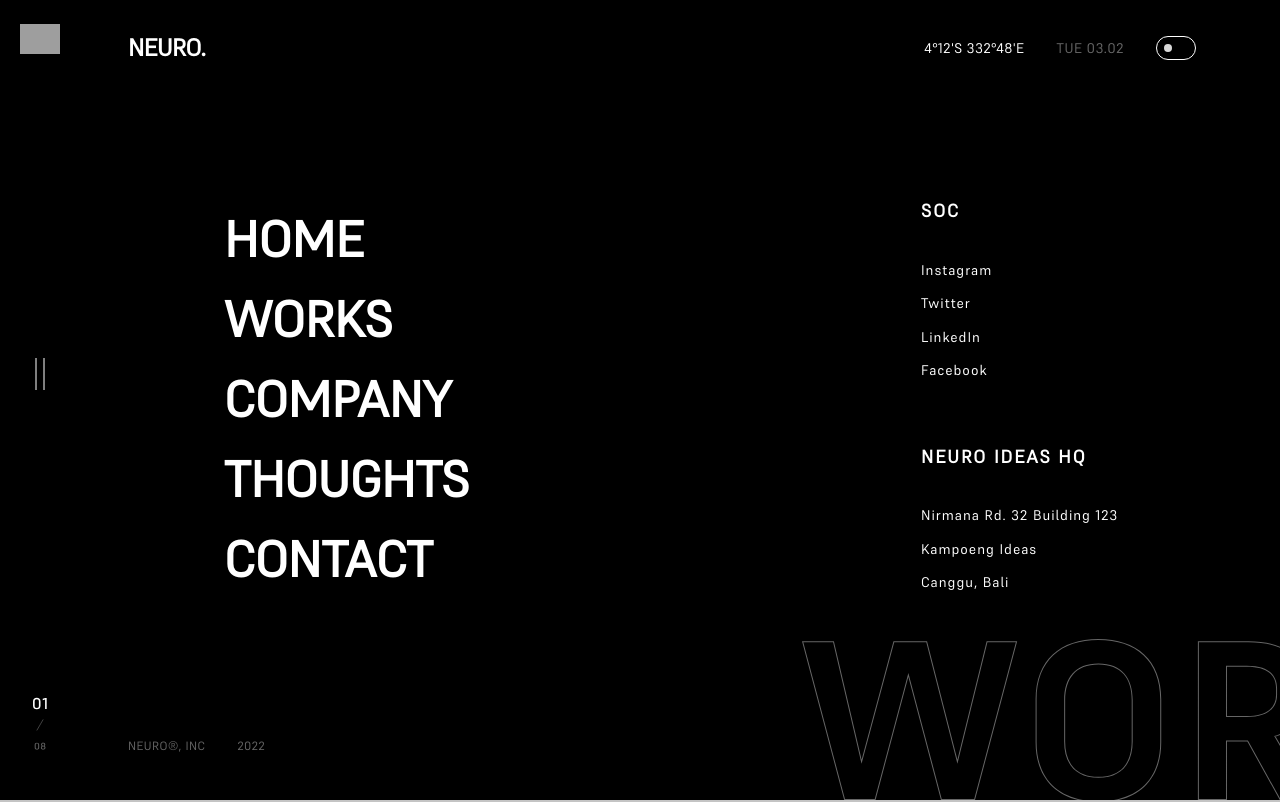
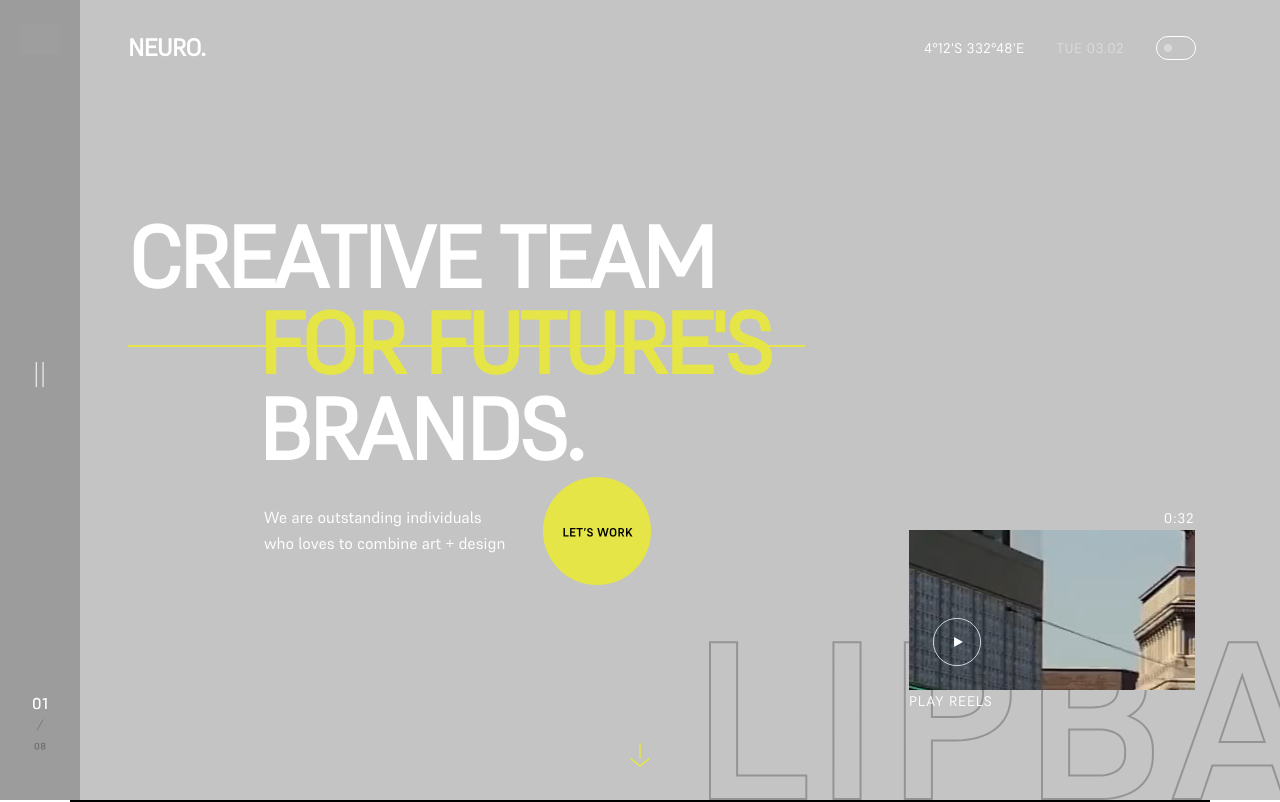
Before and after one commit to mosikkaa/NextProject, a Next.js app in the folder my-app/: page / in a window 1280 px wide. Shown: the top 802 px of the page. Built offline with nearby package versions, Linux system fonts and the light colour scheme; grey boxes are pictures that could not be loaded.

Commit message:
add Menu

```diff
--- a/my-app/app/components/atoms/LeftMenu/LeftMenu.tsx
+++ b/my-app/app/components/atoms/LeftMenu/LeftMenu.tsx
@@ -1,25 +1,27 @@
 'use client'
 import Image from "next/image";
-import {useState} from "react";
 import * as motion from "motion/react-client";
 import MenuButton from "@/app/components/atoms/MenuButton/MenuButton";
+import useHide from "@/app/hooks/useHide";
 
 
-const LeftMenu = () => {
 
+const LeftMenu = ({isOpen,setIsOpen}:any) => {
 
-     return(
-       <div className='h-screen sm:flex flex-col justify-between bg-black/20 pt-6 pb-11 px-2 items-center hidden w-[80px] z-99 fixed left-0'>
+    const show:boolean = useHide()
+
+    return (
+        <motion.div  animate={{x: show ? 0 : '-100%', opacity: show ? 1 : 0.96,}} transition={{type: 'spring', stiffness: 200, damping: 25,}} className={`h-screen sm:flex flex-col justify-between  ${isOpen ? 'bg-transparent' : 'bg-black/20'}  pt-6 pb-11 px-2 items-center hidden w-[80px] z-99 fixed left-0`} style={{zIndex:9999}}>
             <div>
                 <Image className='' src="/LogoN1.svg" width={40} height={40} alt="Logo"/>
             </div>
 
-           <MenuButton/>
+            <MenuButton isOpen={isOpen} onClick={() => setIsOpen(!isOpen)}/>
 
             <div>
-               <Image className='' src="/Pagination.svg" width={80} height={80} alt="Logo"/>
+                <Image className='' src='/Pagination.svg' width={80} height={80} alt="Logo"/>
             </div>
-       </div>
+        </motion.div>
     );
 };
 
--- a/my-app/app/components/atoms/Menu/Menu.tsx
+++ b/my-app/app/components/atoms/Menu/Menu.tsx
@@ -1,38 +1,40 @@
-import Image from "next/image";
+import { motion } from "motion/react";
+import {lineVariants, itemVariants, getMenuVariants} from "@/app/utils/motionVariants/motionVariants";
 
-const Menu = () => {
+const Menu = ({ isOpen }:any) => {
+
      return(
-       <div className='w-full flex items-center h-screen pl-[9%] pr-[9%] sm:pl-28 sm:pr-28 xl:pl-32 xl:pr-21 bg-black'>
-           <div className='flex justify-between w-full items-center'>
-               <ul className='sm:w-6/13 md:w-5/9 lg:w-3/6'>
-                   <li className='text-white pl-[18%] relative opacity-100 font-[Supreme] font-bold sm:text-[34px] md:text-[40px]  lg:text-[50px] 2xl:text-[50px] leading-[160%] tracking-[0px] uppercase align-middle group delay-[100ms] transition-all duration-[10000ms] ease-in-out"'>HOME<div className='absolute group-hover:block transition-all duration-[10000ms] hidden right-0 top-1/2 border-2 border-[#E5E548] w-full h-0'></div></li>
-                   <li className='text-white pl-[18%] relative opacity-100 font-[Supreme] font-bold sm:text-[34px] md:text-[40px]  lg:text-[50px] 2xl:text-[50px] leading-[160%] tracking-[0px] uppercase align-middle group delay-[100ms] transition-all duration-[10000ms] ease-in-out"'>WORKS<div className='absolute group-hover:block  hidden right-0  top-1/2 border-2 border-[#E5E548] w-full h-1'></div></li>
-                   <li className='text-white pl-[18%] relative opacity-100 font-[Supreme] font-bold sm:text-[34px] md:text-[40px]  lg:text-[50px] 2xl:text-[50px] leading-[160%] tracking-[0px] uppercase align-middle group delay-[100ms] transition-all duration-[10000ms] ease-in-out"'>COMPANY<div className='absolute group-hover:block  right-0 hidden  top-1/2 border-2 border-[#E5E548] w-full h-1'></div></li>
-                   <li className='text-white pl-[18%] relative opacity-100 font-[Supreme] font-bold sm:text-[34px] md:text-[40px]  lg:text-[50px] 2xl:text-[50px] leading-[160%] tracking-[0px] uppercase align-middle group delay-[100ms] transition-all duration-[10000ms] ease-in-out"'>THOUGHTS<div className='absolute group-hover:block  right-0 hidden  top-1/2 border-2 border-[#E5E548] w-full h-1'></div></li>
-                   <li className='text-white pl-[18%] relative opacity-100 font-[Supreme] font-bold sm:text-[34px] md:text-[40px]  lg:text-[50px] 2xl:text-[50px] leading-[160%] tracking-[0px] uppercase align-middle group delay-[100ms] transition-all duration-[10000ms] ease-in-out"'>CONTACT<div className='absolute group-hover:block  right-0 hidden top-1/2 border-2 border-[#E5E548] w-full h-1'></div></li>
+         <motion.div initial="closed" animate={isOpen ? 'open' : 'closed'} variants={getMenuVariants()} transition={{duration: 0.6, ease: 'easeInOut'}} className={`w-full fixed z-99 flex items-end sm:items-center h-screen pl-[9%] pr-[9%] sm:pl-28 sm:pr-28 xl:pl-32 xl:pr-21 bg-black`}>
+           <div className='sm:flex-row flex-col flex sm:gap-0 gap-24 sm:pt-0 sm:pb-0 pt-[35%] pb-[15%] justify-between w-full items-center'>
+               <ul className='sm:w-6/13 md:w-5/9 lg:w-3/6 w-full'>
+                   <motion.li whileHover="show" initial="hidden"  variants={itemVariants} className='text-white pl-0 sm:pl-[18%] relative opacity-100 font-[Supreme] font-bold text-[50px] sm:text-[34px] md:text-[40px]  lg:text-[50px] xl:text-[52px] 2xl:text-[60px] leading-[160%] tracking-[0px] uppercase align-middle  group  cursor-pointer'>HOME<motion.div variants={lineVariants} className='absolute group-hover:block hidden right-0 border-2 border-[#E5E548] w-full'></motion.div></motion.li>
+                   <motion.li whileHover="show" initial="hidden"  variants={itemVariants} className='text-white pl-0 sm:pl-[18%] relative opacity-100 font-[Supreme] font-bold text-[50px] sm:text-[34px] md:text-[40px]  lg:text-[50px] xl:text-[52px] 2xl:text-[60px] leading-[160%] tracking-[0px] uppercase align-middle  group  cursor-pointer'>WORKS<motion.div variants={lineVariants} className='absolute group-hover:block hidden right-0 border-2 border-[#E5E548] w-full'></motion.div></motion.li>
+                   <motion.li whileHover="show" initial="hidden"  variants={itemVariants} className='text-white pl-0 sm:pl-[18%] relative opacity-100 font-[Supreme] font-bold text-[50px] sm:text-[34px] md:text-[40px]  lg:text-[50px] xl:text-[52px] 2xl:text-[60px] leading-[160%] tracking-[0px] uppercase align-middle  group  cursor-pointer'>COMPANY<motion.div variants={lineVariants} className='absolute group-hover:block hidden right-0 border-2 border-[#E5E548] w-full'></motion.div></motion.li>
+                   <motion.li whileHover="show" initial="hidden"  variants={itemVariants} className='text-white pl-0 sm:pl-[18%] relative opacity-100 font-[Supreme] font-bold text-[50px] sm:text-[34px] md:text-[40px]  lg:text-[50px] xl:text-[52px] 2xl:text-[60px] leading-[160%] tracking-[0px] uppercase align-middle  group  cursor-pointer'>THOUGHTS<motion.div variants={lineVariants} className='absolute group-hover:block hidden right-0 border-2 border-[#E5E548] w-full'></motion.div></motion.li>
+                   <motion.li whileHover="show" initial="hidden"  variants={itemVariants} className='text-white pl-0 sm:pl-[18%] relative opacity-100 font-[Supreme] font-bold text-[50px] sm:text-[34px] md:text-[40px]  lg:text-[50px] xl:text-[52px] 2xl:text-[60px] leading-[160%] tracking-[0px] uppercase align-middle  group  cursor-pointer'>CONTACT<motion.div variants={lineVariants} className='absolute group-hover:block hidden right-0 border-2 border-[#E5E548] w-full'></motion.div></motion.li>
                </ul>
-               <div className='xl:w-[275px] lg:w-[240px] h-100 gap-12 md:w-[220px] flex flex-col justify-between'>
+               <div className='xl:w-[275px] lg:w-[240px]  sm:h-100 sm:gap-0 gap-12 w-full sm:w-[174px] md:w-[220px] flex flex-row sm:flex-col justify-around'>
                    <div className='flex flex-col gap-8'>
-                       <h3 className='text-white font-[Supreme] font-bold sm:text-[18px] text-[16px] leading-[120%] tracking-[2px]'>SOC</h3>
-                       <ul>
-                           <li className='text-white font-[Supreme] font-normal sm:text-[14px] text-[12px] leading-[240%] tracking-[1px]'>Instagram</li>
-                           <li className='text-white font-[Supreme] font-normal sm:text-[14px] text-[12px] leading-[240%] tracking-[1px]'>Twitter</li>
-                           <li className='text-white font-[Supreme] font-normal sm:text-[14px] text-[12px] leading-[240%] tracking-[1px]'>LinkedIn</li>
-                           <li className='text-white font-[Supreme] font-normal sm:text-[14px] text-[12px] leading-[240%] tracking-[1px]'>Facebook</li>
+                       <h3 className='text-white font-[Supreme] font-bold sm:text-[14px] text-[14px] leading-[120%] tracking-[2px]'>SOC</h3>
+                       <ul className='sm:gap-0 gap-2 flex flex-col'>
+                           <motion.li whileHover={{color: "#E5E548", transition: { duration: 0.4,ease: "easeInOut"}}} className='text-white font-[Supreme] font-normal sm:text-[12px] text-[12px] leading-[240%] tracking-[1px] cursor-pointer'>Instagram</motion.li>
+                           <motion.li whileHover={{color: "#E5E548", transition: { duration: 0.4,ease: "easeInOut"}}} className='text-white font-[Supreme] font-normal sm:text-[12px] text-[12px] leading-[240%] tracking-[1px] cursor-pointer'>Twitter</motion.li>
+                           <motion.li whileHover={{color: "#E5E548", transition: { duration: 0.4,ease: "easeInOut"}}} className='text-white font-[Supreme] font-normal sm:text-[12px] text-[12px] leading-[240%] tracking-[1px] cursor-pointer'>LinkedIn</motion.li>
+                           <motion.li whileHover={{color: "#E5E548", transition: { duration: 0.4,ease: "easeInOut"}}} className='text-white font-[Supreme] font-normal sm:text-[12px] text-[12px] leading-[240%] tracking-[1px] cursor-pointer'>Facebook</motion.li>
                        </ul>
                    </div>
                    <div className='flex flex-col gap-8'>
-                       <h3 className='text-white font-[Supreme] font-bold sm:text-[18px] text-[16px] leading-[120%] tracking-[2px]'>NEURO IDEAS HQ</h3>
-                       <p className='text-white font-[Supreme] font-normal text-[14px] leading-[240%] tracking-[1px]'>Nirmana Rd. 32 Building 123 <br/> Kampoeng Ideas <br/> Canggu, Bali</p>
+                       <h3 className='text-white font-[Supreme] font-bold sm:text-[14px] text-[14px] leading-[120%] tracking-[2px]'>NEURO IDEAS HQ</h3>
+                       <p className='text-white font-[Supreme] font-normal text-[12px] leading-[240%] tracking-[1px]'>Nirmana Rd. 32 Building 123 <br/> Kampoeng Ideas <br/> Canggu, Bali</p>
                    </div>
                </div>
            </div>
-           <div className='absolute bottom-12 flex gap-8'>
+           <div className='absolute bottom-12 hidden sm:flex gap-8'>
               <p className='font-[Supreme] text-[#666666] font-medium text-[12px] leading-[100%] tracking-[0.04em] uppercase align-middle'>NEURO®, inc</p>
                <p className='font-[Supreme] text-[#666666] font-medium text-[12px] leading-[100%] tracking-[0.04em] uppercase align-middle'>2022</p>
            </div>
            <img className='sm:block hidden absolute bottom-0 right-0 z-0' src="/WORKS.svg" alt="Works"/>
-       </div>
+       </motion.div>
      );
 };
 
--- a/my-app/app/components/atoms/MenuButton/MenuButton.tsx
+++ b/my-app/app/components/atoms/MenuButton/MenuButton.tsx
@@ -1,24 +1,13 @@
 import * as motion from "motion/react-client";
-import {useState} from "react";
 
-const MenuButton = () => {
-
-    const [isOpen, setIsOpen] = useState<boolean>(false);
-    const [isRotate,setRotate] = useState<boolean>(false);
-    const [isRotateSecond,setRotateSecond] = useState<boolean>(false);
+const MenuButton = ({ isOpen, onClick }:any) => {
 
      return(
-         <motion.div className='rotate-0 sm:rotate-90 cursor-pointer flex items-center justify-center w-8 h-8 ' onClick={() => {
-             setTimeout(() => {setIsOpen(!isOpen);}, 350);setRotate(!isRotate);setRotateSecond(!isRotateSecond)}}>
-             {!isOpen ? ( <svg width="32" height="32" viewBox="0 0 32 9" fill="none" xmlns="http://www.w3.org/2000/svg">
-                     <motion.path d="M0 0.5L32 0.5" stroke="white" animate={isRotate ? { rotate: -45,x: 12,y: 0} : { rotate: 0 }}  style={{ transformOrigin: "center" }} transition={{ duration: 0.4, ease: "easeInOut" }} />
-                     <motion.path d="M0 8.5L32 8.5" stroke="white" animate={isRotate ? { rotate: 45,x:12,y:0} : { rotate: 0 }}  style={{ transformOrigin: "center" }} transition={{ duration: 0.4, ease: "easeInOut" }}/>
-                 </svg>) :
-                 (<svg width="25" height="25" viewBox="0 0 25 25" fill="none" xmlns="http://www.w3.org/2000/svg">
-                     <motion.path d="M1.27661 23.4305L23.4305 1.27666" stroke="white" animate={!isRotateSecond ? { rotate: 45,x:0,y:7.8} : { rotate: 0,x:0,y:0}}  style={{ transformOrigin: "center" }} transition={{ duration: 0.4, ease: "easeInOut" }}/>
-                     <motion.path d="M24.3535 24.3536L15.1227 15.1228" stroke="white" animate={!isRotateSecond ? { rotate: -45,x:0,y:-7.8} : { rotate: 0,x:0,y:0}}  style={{ transformOrigin: "center" }} transition={{ duration: 0.4, ease: "easeInOut" }}/>
-                     <motion.path d="M9.58423 9.58434L0.35345 0.353557" stroke="white" animate={!isRotateSecond ? { rotate: -45,x:0,y:7.8} : { rotate: 0,x:0,y:0}}  style={{ transformOrigin: "center" }} transition={{ duration: 0.4, ease: "easeInOut" }}/>
-                 </svg>)}
+         <motion.div className='rotate-0 sm:rotate-90 cursor-pointer flex items-center justify-center w-8 h-8 ' onClick={():void => {onClick()}}>
+             <svg width="25" height="25" viewBox="0 0 25 25" fill="none" xmlns="http://www.w3.org/2000/svg">
+                 <motion.path  initial={false} d="M1.27661 23.4305L23.4305 1.27666" stroke="white" animate={!isOpen ? { rotate: 45,x:0,y:3.4} : { rotate: 0,x:0,y:0}}  style={{ transformOrigin: "center" }} transition={{ duration: 0.4, ease: "easeInOut" }}/>
+                 {!isOpen ? (<motion.path  initial={false} d="M1.27661 23.4305L23.4305 1.27666" stroke="white" animate={!isOpen ? { rotate: 45,x:0,y:-3.4} : { rotate: 90,x:0,y:0}}  style={{ transformOrigin: "center" }} transition={{ duration: 0.4, ease: "easeInOut" }}/>) : (<><motion.path d="M24.3535 24.3536L15.1227 15.1228" stroke="white" animate={!isOpen ? { rotate: 0,x:0,y:-7.8} : { rotate: 0,x:0,y:0}}  style={{ transformOrigin: "center" }} transition={{ duration: 0.4, ease: "easeInOut" }}/><motion.path d="M9.58423 9.58434L0.35345 0.353557" stroke="white" animate={!isOpen ? { rotate: 0,x:0,y:7.8} : { rotate: 0,x:0,y:0}}  style={{ transformOrigin: "center" }} transition={{ duration: 0.4, ease: "easeInOut" }}/></>)}
+             </svg>
          </motion.div>
      );
 };
--- a/my-app/app/components/atoms/Nav/Nav.tsx
+++ b/my-app/app/components/atoms/Nav/Nav.tsx
@@ -1,29 +1,27 @@
 'use client'
 import Image from "next/image";
 import * as motion from "motion/react-client"
-import {useState} from "react";
 import {dayData} from "@/app/utils/dayData/dayData";
 import MenuButton from "@/app/components/atoms/MenuButton/MenuButton";
+import useHide from "@/app/hooks/useHide";
 
+const Nav = ({isOpen,setIsOpen}:any) => {
 
-const Nav = () => {
-
-    const [isOpen, setIsOpen] = useState<boolean>(false);
-
+    const show:boolean = useHide()
     const weekday:string = dayData()
 
      return(
-       <nav className='w-full flex items-center justify-between  pl-[9%] pr-[9%] sm:pl-28 sm:pr-20 lg:pr-20 xl:pl-32 xl:pr-21  py-12 h-12 fixed bg-transparent z-99 '>
+       <motion.nav animate={{y: show ? 0 : '-100%', opacity: show ? 1 : 0.96}} transition={{type: 'spring', stiffness: 200, damping: 25,}} className='w-full flex items-center justify-between  pl-[9%] pr-[9%] sm:pl-28 sm:pr-20 lg:pr-20 xl:pl-32 xl:pr-21  py-12 h-12 fixed bg-transparent' style={{zIndex:9999}}>
            <h1 className='font-[Supreme] font-extrabold text-[24px] leading-[100%] tracking-[-0.4px] align-middle text-[#FFFFFF] cursor-pointer'>NEURO.</h1>
            <div className='flex gap-8 items-center'>
                <p className='hidden sm:block font-[Supreme] font-medium text-[14px] leading-[100%] tracking-[0.04em] uppercase align-middle text-[#FFFFFF]'>4°12'S 332°48'E</p>
                <p className='hidden sm:block font-[Supreme] font-medium text-[14px] leading-[100%] tracking-[0.04em] uppercase align-middle opacity-40 text-[#FFFFFF]'>{weekday}</p>
                <Image src="/Toogle.svg" width={40} height={24} alt="Toggle Button"/>
                <motion.div className="sm:hidden cursor-pointer" onClick={() => setIsOpen(!isOpen)} animate={{ rotate: isOpen ? 90 : 0 }}>
-                   <MenuButton/>
+                   <MenuButton isOpen={isOpen} onClick={() => setIsOpen(!isOpen)} />
                </motion.div>
            </div>
-       </nav>
+       </motion.nav>
      );
 };
 
--- a/my-app/app/components/atoms/Video/Video.tsx
+++ b/my-app/app/components/atoms/Video/Video.tsx
@@ -1,11 +1,10 @@
 'use client'
-import Image from "next/image";
 import {useState} from "react";
 
 
 const Video = () => {
 
-    const [play, setPlay] = useState(false);
+    const [play, setPlay] = useState<boolean>(false);
 
      return(
        <div className='absolute sm:block hidden bottom-0 right-0'>
--- a/my-app/app/components/molecules/Land/Land.tsx
+++ b/my-app/app/components/molecules/Land/Land.tsx
@@ -7,15 +7,15 @@ import {motion}  from "framer-motion";
 const Land =({scrollTo}:any) => {
 
     const handleScroll = ():void => {
-        scrollTo.current?.scrollIntoView({
+        scrollTo.current.scrollIntoView({
             behavior: "smooth",
             block: "start",
         });
     };
 
     return (
-        <div className='w-full h-screen '>
-           <div className='w-full relative  h-[50%] sm:h-screen pl-[9%] pr-[9%] sm:pl-28 sm:pr-20 xl:pl-32 xl:pr-21 flex-shrink-0 items-center flex sm:relative bg-[#C4C4C4]'>
+        <div className='w-full relative z-16'>
+           <div className='w-full relative z-16 h-[310px]  sm:h-screen pl-[9%] pr-[9%] sm:pl-28 sm:pr-20 xl:pl-32 xl:pr-21 flex-shrink-0 items-center flex sm:relative bg-[#C4C4C4]'>
 
                 <Textarea/>
                 <motion.div onClick={handleScroll} animate={{ y: [0, 24, 0] }} transition={{duration: 2.5, ease: "easeInOut", repeat: Infinity}} className="absolute hidden sm:flex sm:left-1/2 sm:bottom-[3%] -translate-x-1/2  p-8 cursor-pointer z-16">
@@ -25,7 +25,7 @@ const Land =({scrollTo}:any) => {
 
            </div>
 
-            <div className='h-[50%] sm:hidden flex items-end py-[4%] px-[9%] w-full bg-black'>
+            <div className='h-[350px] sm:hidden flex items-end py-[4%] px-[9%] w-full bg-black'>
                 <div className='flex justify-between items-center w-full h-[60px]'>
                     <Image className='' src="/Discover.svg" width={60} height={60} alt="Discover"/>
                     <motion.div onClick={handleScroll} animate={{ y: [0, 16, 0] }} transition={{duration: 1.5, ease: "easeInOut", repeat: Infinity,}} className='p-4 cursor-pointer relative z-16'>
@@ -33,8 +33,6 @@ const Land =({scrollTo}:any) => {
                     </motion.div>
                 </div>
             </div>
-
-
         </div>
     )
 }
--- a/my-app/app/components/organisms/Home/Home.tsx
+++ b/my-app/app/components/organisms/Home/Home.tsx
@@ -3,19 +3,20 @@ import Land from "@/app/components/molecules/Land/Land";
 import LatestProjects from "@/app/components/molecules/LatestProjects/LatestProjects";
 import Nav from "@/app/components/atoms/Nav/Nav";
 import LeftMenu from "@/app/components/atoms/LeftMenu/LeftMenu";
-import {useRef} from "react";
+import {useRef, useState} from "react";
 import Menu from "@/app/components/atoms/Menu/Menu";
 
 
 const Home = () => {
 
-    const latestRef= useRef(null);
+    const latestRef= useRef<null>(null);
+    const [isOpen, setIsOpen] = useState<boolean>(false);
 
     return (
         <div className='flex flex-col items-center'>
-            <LeftMenu/>
-            <Nav/>
-            <Menu/>
+            <LeftMenu isOpen={isOpen} setIsOpen={setIsOpen}/>
+            <Nav isOpen={isOpen} setIsOpen={setIsOpen}/>
+            <Menu isOpen={isOpen}/>
             <Land scrollTo={latestRef}/>
             <LatestProjects sectionRef={latestRef}/>
         </div>
--- /dev/null
+++ b/my-app/app/hooks/useHide.tsx
@@ -0,0 +1,29 @@
+import {useEffect, useRef, useState} from 'react';
+
+const useHide = ():boolean => {
+    const [show, setShow] = useState<boolean>(true);
+    const timeout = useRef<NodeJS.Timeout | null>(null);
+
+    useEffect(() => {
+        const handleScroll = ():void => {
+            setShow(false);
+
+            if (timeout.current) clearTimeout(timeout.current);
+
+            timeout.current = setTimeout(() => {
+                setShow(true);
+            }, 100);
+        };
+
+        window.addEventListener('scroll', handleScroll, { passive: true });
+
+        return ():void => {
+            window.removeEventListener('scroll', handleScroll);
+            if (timeout.current) clearTimeout(timeout.current);
+        };
+    }, []);
+
+    return show
+};
+
+export default useHide
--- /dev/null
+++ b/my-app/app/hooks/useMobile.tsx
@@ -0,0 +1,17 @@
+import {useEffect, useState} from 'react';
+
+const useMobile = (breakpoint:number) => {
+    const [isMobile, setIsMobile] = useState<boolean>(false);
+
+    useEffect(() => {
+        const checkMobile = ():void => setIsMobile(window.innerWidth < breakpoint);
+        checkMobile();
+
+        window.addEventListener('resize', checkMobile);
+        return ():void => window.removeEventListener('resize', checkMobile);
+    }, [breakpoint]);
+
+    return isMobile;
+};
+
+export default useMobile
--- a/my-app/app/utils/dayData/dayData.tsx
+++ b/my-app/app/utils/dayData/dayData.tsx
@@ -1,4 +1,3 @@
-
 
 export const dayData:() => string = (): string => {
     const daysOfWeek: string[] = ['sun', 'mon', 'tue', 'wed', 'thu', 'fri', 'sat'];
--- /dev/null
+++ b/my-app/app/utils/motionVariants/motionVariants.tsx
@@ -0,0 +1,17 @@
+import {Variants} from 'framer-motion';
+import useMobile from '@/app/hooks/useMobile';
+
+export const lineVariants: Variants = {
+    hidden: { bottom: '25%', opacity: 0, transition: { duration: 0 } },
+    show: { bottom: '50%', opacity: 1, transition: { duration: 0.5, ease: 'easeInOut' } },
+};
+
+export const itemVariants: Variants = {
+    hidden: { color: '#ffffff' },
+    show: { color: '#E5E548', transition: { duration: 0.4, ease: 'easeInOut' } },
+};
+
+export const getMenuVariants = () => {
+    const isMobile:boolean = useMobile(640)
+    return {open: {x: 0, y: 0, opacity: 0.96,}, closed: isMobile ? { y: '-100%', x: 0, opacity: 0 } : { x: '-100%', y: 0, opacity: 0 },};
+};
```
Lines whose indentation alone changed are shown as unchanged.
